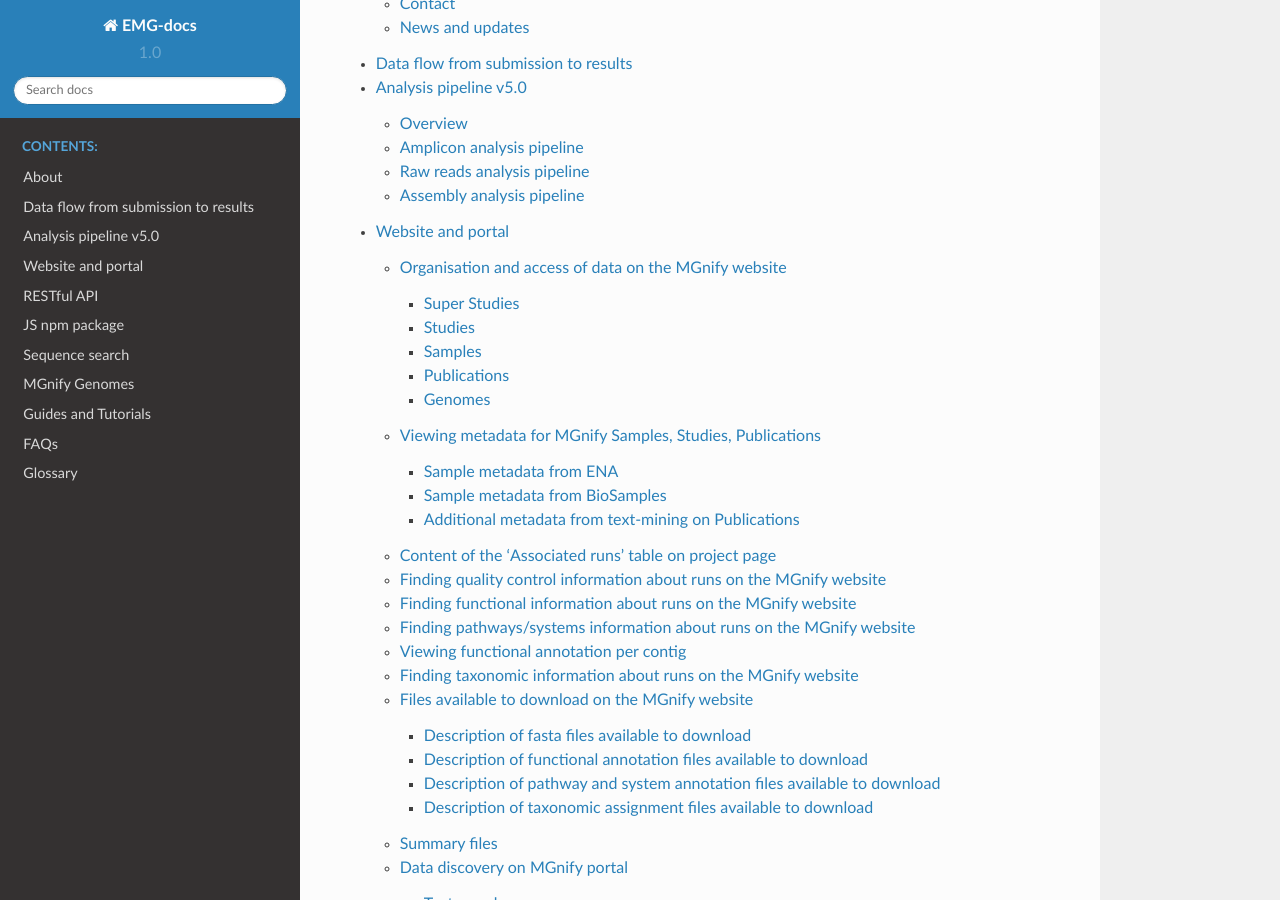
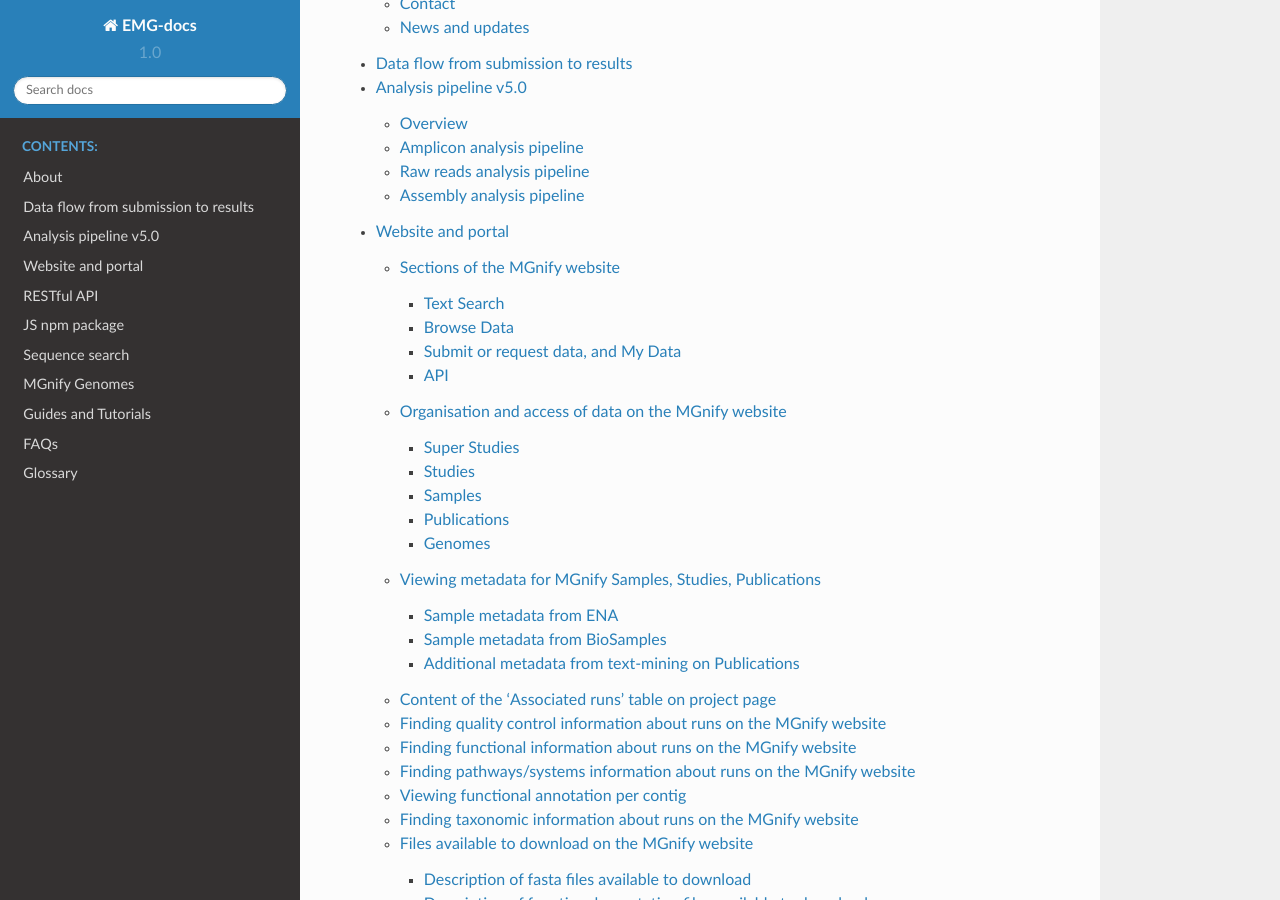
Before and after one commit to EBI-Metagenomics/EMG-docs, a Sphinx documentation site: the page built from docs/index.rst, in a window 1280 px wide and 900 px high, scrolled down 348 px. Built offline with Sphinx 7.4.7 and the Read the Docs theme 2.0.0, drawn with Linux system fonts in a browser that asks for light colours; some of the changed lines change nothing that is shown.

Commit message:
auto-numbers figures (portal.rst only so far). adds intro image to portal page.

```diff
--- a/docs/conf.py
+++ b/docs/conf.py
@@ -30,7 +30,8 @@
 # ones.
 extensions = [
     'sphinx.ext.ifconfig',
-    'sphinx.ext.autosectionlabel'
+    'sphinx.ext.autosectionlabel',
+    'sphinx.ext.extlinks'
 ]
 
 if 'spelling' in sys.argv:
@@ -301,3 +302,12 @@
 #texinfo_no_detailmenu = False
 
 linkcheck_ignore = [r'http://localhost:\d+/']
+
+# Autonumber figures within a document
+numfig = True
+numfig_format = {
+    'figure': 'Figure %s'
+}
+
+# External links relative to a Base
+extlinks = {'website': ('https://www.ebi.ac.uk/metagenomics/beta%s', 'ebi.ac.uk/metagenomics%s')}
--- a/docs/portal.rst
+++ b/docs/portal.rst
@@ -1,5 +1,43 @@
 Website and portal
 ==================
+
+------------------------------
+Sections of the MGnify website
+------------------------------
+.. figure:: images/portal/mgnify-home-page.png
+
+    Homepage of the MGnify website.
+
+:website:`Text Search</search>`
+^^^^^^^^^^^^^^^^^^^^^^^^^^^^^^^
+MGnify’s :term:`Studies<Study>`, :term:`Samples<Sample>`, and :term:`Analyses<analysis result>`
+are indexed so that they can be searched for by name, description, accession, :term:`biome` and more.
+This is the quickest way to get started finding :term:`metagenomics<Metagenomic>`-derived data.
+
+:website:`Browse Data</browse>`
+^^^^^^^^^^^^^^^^^^^^^^^^^^^^^^^
+The :website:`Browse Data</browse>` section of the MGnify website provides searchable
+listings of the core datasets.
+
+See :ref:`the following section<Organisation and access of data on the MGnify website>` for full details.
+
+:website:`Submit or request data</submit>`, and :website:`My Data</mydata>`
+^^^^^^^^^^^^^^^^^^^^^^^^^^^^^^^^^^^^^^^^^^^^^^^^^^^^^^^^^^^^^^^^^^^^^^^^^^^
+You can submit your own metagenomic data for analysis using our :term:`pipeline`,
+or ask us to analyse an existing public dataset.
+
+If you submit private data, once it is analysed you’ll find it by logging into the :website:`My Data</mydata>` section.
+
+For more information, see :doc:`the dataflow section <dataflow>`.
+
+`API <https://www.ebi.ac.uk/metagenomics/api/latest/>`_
+^^^^^^^^^^^^^^^^^^^^^^^^^^^^^^^^^^^^^^^^^^^^^^^^^^^^^^^
+The API is the basis of programmatic access to MGnify’s database.
+
+For more information, see :doc:`the API section <api>`.
+
+
+
 -----------------------------------------------------
 Organisation and access of data on the MGnify website
 -----------------------------------------------------
@@ -69,12 +107,12 @@
 
 Biome and Location metadata are visualised, and other user-provided metadata are listed.
 
-.. image:: images/sample-metadata.png
+.. figure:: images/sample-metadata.png
 
-**Figure 1**. Metadata listings for a MGnify Sample.
-(1) = a list of ENA-provided metadata.
-(2) = the Biome is highlighted.
-(3) = the sample location is mapped.
+    Metadata listings for a MGnify Sample.
+    (1) = a list of ENA-provided metadata.
+    (2) = the Biome is highlighted.
+    (3) = the sample location is mapped.
 
 Sample metadata from `BioSamples <https://www.ebi.ac.uk/biosamples/>`__
 ^^^^^^^^^^^^^^^^^^^^^^^^^^^^^^^^^^^^^^^^^^^^^^^^^^^^^^^^^^^^^^^^^^^^^^^
@@ -94,9 +132,9 @@
 
 These can be explored within MGnify on a Publication page, or in the list of Publications on a Study page.
 
-.. image:: images/europe-pmc-annotations.png
+.. figure:: images/europe-pmc-annotations.png
 
-**Figure 2**. Annotations for publications are made available within MGnify, in a drill-down format.
+    Annotations for publications are made available within MGnify, in a drill-down format.
 
 It is impossible to automatically and confidently determine which sample(s) a particular publication annotation may
 refer to. However, on the :term:`Sample` pages within MGnify the existence of any potential additional metadata from
@@ -121,19 +159,18 @@
 Quality control (QC) analysis of runs within projects on the `MGnify website <https://www.ebi.ac.uk/metagenomics/>`__ can be accessed by selecting the 'Quality control' tab found toward the top of any run page (see Figure 1 below).
 
 
-.. image:: images/QC1.PNG
-
-**Figure 3**. A 'Quality control' tab can be found towards the top of each run page.
+.. figure:: images/QC1.PNG
+    A 'Quality control' tab can be found towards the top of each run page.
 
 Selecting this tab brings up a page containing four graphical representations: a count of reads/contigs remaining pre and post QC, a histogram of minimum, maximum and average sequence length (post QC), distribution of GC content and the first 500 nucleotides (post QC). These are available to download via the 'Download' tab found toward the top of any run page (see Figure 8 below).
 
-.. image:: images/QC_metag.PNG
+.. figure:: images/QC_metag.PNG
 
-**Figure 4**. Typical even nucleotide distribution expected for metagenome, metatranscriptome and assembly datasets. Note that the stretch of uneven distribution observed until position 20 are indicative that the sequencing adapters had not been completely removed in the submitted reads.
+    Typical even nucleotide distribution expected for metagenome, metatranscriptome and assembly datasets. Note that the stretch of uneven distribution observed until position 20 are indicative that the sequencing adapters had not been completely removed in the submitted reads.
 
-.. image:: images/QC_ndamplicon.PNG
+.. figure:: images/QC_ndamplicon.PNG
 
-**Figure 5**. Typical uneven nucleotide distribution expected for an amplicon dataset.
+    Typical uneven nucleotide distribution expected for an amplicon dataset.
 
 -------------------------------------------------------------------------
 Finding functional information about runs on the MGnify website
@@ -141,9 +178,9 @@
 
 Functional analysis of runs within projects on the `MGnify website <https://www.ebi.ac.uk/metagenomics/>`__ can be accessed by selecting the 'Functional Analysis' tab found toward the top of any run page (see Figure 4 below). Note that this tab will be greyed for amplicon runs that have no functional results.
 
-.. image:: images/Func_1.PNG
+.. figure:: images/Func_1.PNG
 
-**Figure 6**. A Functional analysis tab can be found towards the top of each run page. Selecting this tab brings up a page displaying sequence features ('Predicted CDS', 'Contigs with predicted CDS' and 'Contigs with predicted rRNA')
+    A Functional analysis tab can be found towards the top of each run page. Selecting this tab brings up a page displaying sequence features ('Predicted CDS', 'Contigs with predicted CDS' and 'Contigs with predicted rRNA')
 
 Below this first bar chart, there are 4 tabs with different types of functional annotation:
 
@@ -161,10 +198,10 @@
 
 **D**
 
-.. image:: images/Func4-v5.png
+.. figure:: images/Func4-v5.png
 
-**Figure 7**. Functional analysis of metagenomics data, as shown on the MGnify website.
-A) InterPro match information for the predicted coding sequences in the run is shown. The number of InterPro matches are displayed graphically, and as a downloadable table with links to corresponding InterPro entries. B) Predicted GO slim terms are displayed. Different graphical representations are available, and can be selected by clicking on the ‘Switch view’ icons. C) A table of Pfam matches for predicted coding sequences with a bar graph showing the top 10 hits. D) A table of KEGG ortholog matches for predicted coding sequences with a bar graph showing the top 10 hits.
+    Functional analysis of metagenomics data, as shown on the MGnify website.
+    A) InterPro match information for the predicted coding sequences in the run is shown. The number of InterPro matches are displayed graphically, and as a downloadable table with links to corresponding InterPro entries. B) Predicted GO slim terms are displayed. Different graphical representations are available, and can be selected by clicking on the ‘Switch view’ icons. C) A table of Pfam matches for predicted coding sequences with a bar graph showing the top 10 hits. D) A table of KEGG ortholog matches for predicted coding sequences with a bar graph showing the top 10 hits.
 
 
 -------------------------------------------------------------------------
@@ -185,9 +222,9 @@
 
 **C**
 
-.. image:: images/Path3-v5.png
+.. figure:: images/Path3-v5.png
 
-**Figure 8**. Annotation of potential pathways and high order system classification, as shown on the MGnify website. A) A table and bar graph of KEGG modules derived from KEGG orthologs, with pathway completeness values. B) An expandable list of present Genome Properties, grouped by top level systems, derived from InterProScan outputs. C) A table of antiSMASH hits with a bar graph showing the top 10 hits.
+    Annotation of potential pathways and high order system classification, as shown on the MGnify website. A) A table and bar graph of KEGG modules derived from KEGG orthologs, with pathway completeness values. B) An expandable list of present Genome Properties, grouped by top level systems, derived from InterProScan outputs. C) A table of antiSMASH hits with a bar graph showing the top 10 hits.
 
 ------------------------------------------------------------------------
 Viewing functional annotation per contig
@@ -201,9 +238,9 @@
 
 **B**
 
-.. image:: images/Contig2-v5.png
+.. figure:: images/Contig2-v5.png
 
-**Figure 9**. Interactive contig viewer for localised visualisation of functional annotation per contig. A) The main page contains a table of contigs with annotations, length and coverage. Text search and tickboxes allow users to search for functional annotations by method. B) Hover over each coding sequence to see functional annotation with external links, and protein length for that region.
+    Interactive contig viewer for localised visualisation of functional annotation per contig. A) The main page contains a table of contigs with annotations, length and coverage. Text search and tickboxes allow users to search for functional annotations by method. B) Hover over each coding sequence to see functional annotation with external links, and protein length for that region.
 
 ------------------------------------------------------------------------
 Finding taxonomic information about runs on the MGnify website
@@ -211,9 +248,9 @@
 
 Taxonomic analysis of runs within projects on the `MGnify website <https://www.ebi.ac.uk/metagenomics/>`__ can be accessed by selecting the 'Taxonomic analysis' tab found toward the top of any run page (see Figure 7 below).
 
-.. image:: images/taxonomy.PNG
+.. figure:: images/taxonomy.PNG
 
-**Figure 10**. A 'Taxonomic analysis' tab can be found towards the top of each run page. Selecting this tab brings up a page displaying the taxonomic results displayed as an interactive Krona plot.
+    A 'Taxonomic analysis' tab can be found towards the top of each run page. Selecting this tab brings up a page displaying the taxonomic results displayed as an interactive Krona plot.
 
 The taxonomic analysis results are displayed as Krona plot. This feature allows users to explore the taxonomic results and to zoom in on a particular taxonomic level by double clicking on it. The corresponding distribution charts are displayed on the right hand side of the panel.
 
@@ -225,9 +262,9 @@
 
 The full data sets used to generate the graphs, along with a host of additional data and intermediate files can be downloaded for further analysis by clicking the ‘Download’ tab, found towards the top of the page.
 
-.. image:: images/Download_1-v5.png
+.. figure:: images/Download_1-v5.png
 
-**Figure 11**. The Download tab is organised into sections: ‘Sequence data’, ‘Functional analysis’ (not available in the case of amplicon runs), 'Pathways and Systems' (available only for assemblies), ‘Taxonomic analysis SSU’, 'Taxonomic analysis LSU', 'Taxonomic analysis ITS' (available for amplicon only) and 'non-coding RNAs' (will only exist if any non coding RNAs are identified).
+    The Download tab is organised into sections: ‘Sequence data’, ‘Functional analysis’ (not available in the case of amplicon runs), 'Pathways and Systems' (available only for assemblies), ‘Taxonomic analysis SSU’, 'Taxonomic analysis LSU', 'Taxonomic analysis ITS' (available for amplicon only) and 'non-coding RNAs' (will only exist if any non coding RNAs are identified).
 
 Some of the files, particularly the sequence files in FASTA format, can be large. To facilitate the download process, these files are compressed with `GZIP <https://en.wikipedia.org/wiki/Gzip>`_ and when too large to be easily transferable, chunked into a manageable size. If it is the case for your runs, please download all chunks, decompress them and concatenate them to reconstitute the full file. Ensure the chunks are concatenated in the order given on the download page, as headers will be in the first chunked file.
 
@@ -264,9 +301,9 @@
 --------------------
 In addition to the output files for individual runs, described above, MGnify provides a number of summary files available via the 'Analysis summary' tab on the project page (Figure 9 below). They summarize the counts per feature across all runs of a :term:`study` and therefore provide an easy way to identify patterns. The summary files are split between functional (not available for amplicon-only study) and taxonomy sections.
 
-.. image:: images/summary.PNG
+.. figure:: images/summary.PNG
 
-**Figure 12**. The 'Analysis summary' tab is organised in 2 sections: ‘Functional analysis for the project’ and ‘Taxonomic analysis for the project’ (the former is not available in the case of amplicon runs).
+    The 'Analysis summary' tab is organised in 2 sections: ‘Functional analysis for the project’ and ‘Taxonomic analysis for the project’ (the former is not available in the case of amplicon runs).
 
 -----------------------------------------
 Data discovery on MGnify portal
@@ -278,9 +315,9 @@
 ^^^^^^^^^^^
 The Search tool is underpinned by `EBI search <https://www.ebi.ac.uk/ebisearch/overview.ebi>`_  and accessible via any MGnify page (Figure 11 below).
 
-.. image:: images/search.PNG
+.. figure:: images/search.PNG
 
-**Figure 13**. The 'Text search' can be accessed using the button located on the MGnify banner. The search space can be restricted by free-text using the 'Search' field below the header of this page.
+    The 'Text search' can be accessed using the button located on the MGnify banner. The search space can be restricted by free-text using the 'Search' field below the header of this page.
 
 The search page contains 3 tabs allowing users to navigate between studies, samples and analysis search levels. In each tab, the left hand side panel provides a number of facets that can be used to restrict the search space.
 
@@ -303,12 +340,12 @@
 
 If you have given consent to the MGnify team to analyse your data for which you have requested a pre-publication confidential hold, you can access the analysis results of those pre-published data sets using your private login area. You can access this area by clicking on the 'Login' button, which you will find on the top right hand side of any page (see Figure 12 below).
 
-.. image:: images/how_to_login.png
+.. figure:: images/how_to_login.png
 
-**Figure 14**. A login dialog will open once you have clicked on the 'Login' button, which can be found on the right top corner of each page.
+    A login dialog will open once you have clicked on the 'Login' button, which can be found on the right top corner of each page.
 
 After you have successfully logged into our system, you will have direct access to all your privately (and publicly) submitted projects and samples. You will find a list of your latest submissions (projects and samples) on the home page, but you have also access to all your submitted projects so far on the projects list view (Figure 13 below). On that page you will find a drop down filter item 'My projects', which allows you to list all your projects.
 
-.. image:: images/my_projects_cu.png
+.. figure:: images/my_projects_cu.png
 
-**Figure 15**. Filter options on the projects list view.
+    Filter options on the projects list view.
```
Also changed, not shown: 4 other files.
